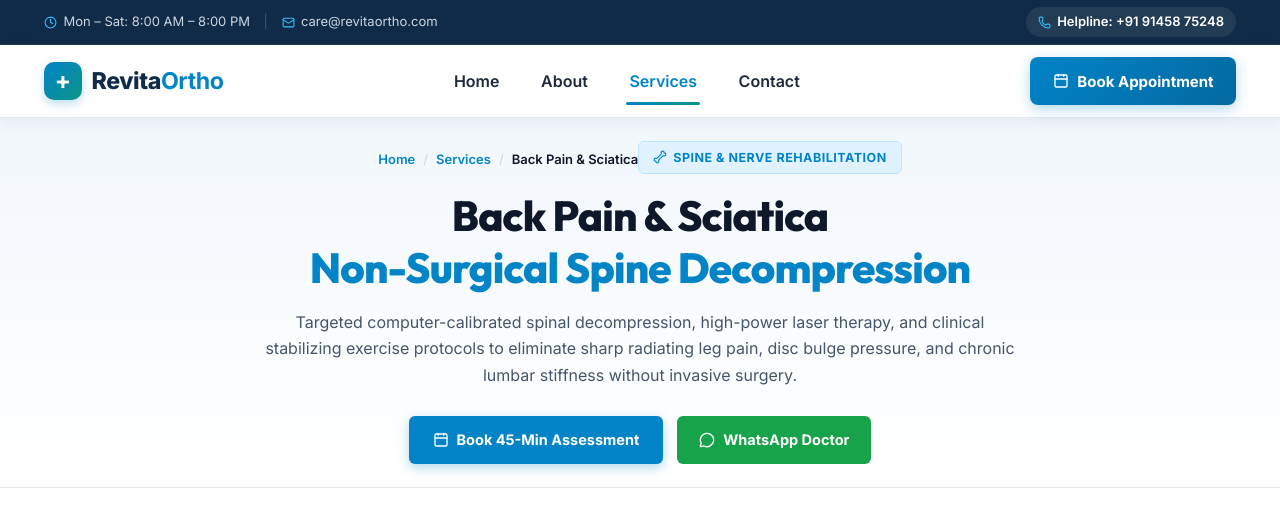
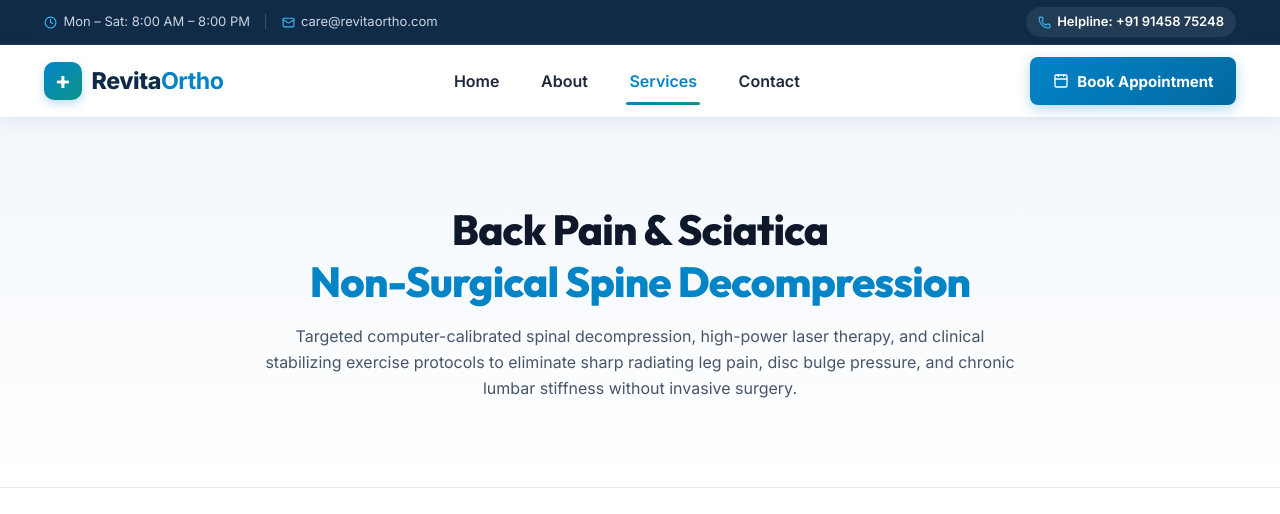
Before and after one commit to mayararothe28/physio-website, a React (Vite) app: page /services/back-pain in a window 1280 px wide. Shown: the top 514 px of the page. Built offline with nearby package versions, Linux system fonts and the light colour scheme.

Commit message:
Remove breadcrumb, kicker tag, hero buttons, and bottom CTA strip from ServiceDetailPage

```diff
--- a/src/pages/ServiceDetailPage.jsx
+++ b/src/pages/ServiceDetailPage.jsx
@@ -1,28 +1,12 @@
 import { useEffect } from "react";
-import { useParams, Link } from "react-router-dom";
+import { useParams } from "react-router-dom";
 import {
-  Bone,
-  Stethoscope,
-  Zap,
-  Activity,
   CheckCircle2,
-  Calendar,
-  MessageCircle,
-  Phone,
   ShieldCheck,
   Check,
-  Clock,
-  ArrowRight,
 } from "lucide-react";
 import { SERVICE_DETAILS } from "../data/serviceDetailsData";
 import "./ServiceDetailPage.css";
-
-const ICON_MAP = {
-  Bone,
-  Stethoscope,
-  Zap,
-  Activity,
-};
 
 const SERVICE_IMAGES = {
   "back-pain": "https://images.unsplash.com/photo-1588776814546-1ffcf47267a5?auto=format&fit=crop&w=800&q=80",
@@ -87,7 +71,6 @@ export default function ServiceDetailPage() {
     window.scrollTo({ top: 0, left: 0, behavior: "smooth" });
   }, [resolvedId]);
 
-  const IconComponent = ICON_MAP[detail.iconName] || Activity;
   const serviceImage = SERVICE_IMAGES[detail.id] || "https://images.unsplash.com/photo-1576091160550-2173dba999ef?auto=format&fit=crop&w=800&q=80";
 
   return (
@@ -95,18 +78,6 @@ export default function ServiceDetailPage() {
       {/* ─── 1. STANDARDIZED SUBPAGE HERO BANNER ─── */}
       <section className="subpage-hero-banner">
         <div className="subpage-hero-content">
-          <div className="subpage-breadcrumb">
-            <Link to="/">Home</Link>
-            <span className="breadcrumb-separator">/</span>
-            <Link to="/services">Services</Link>
-            <span className="breadcrumb-separator">/</span>
-            <span className="breadcrumb-current">{detail.title}</span>
-          </div>
-
-          <span className="subpage-kicker">
-            <IconComponent size={14} /> {detail.tag || "CLINICAL SPECIALIZATION"}
-          </span>
-
           <h1 className="subpage-title">
             {detail.title}
             <br />
@@ -116,27 +87,6 @@ export default function ServiceDetailPage() {
           <p className="subpage-lead">
             {detail.subtitle}
           </p>
-
-          <div className="subpage-hero-actions">
-            <Link
-              to={`/appointment?service=${detail.serviceCode}`}
-              className="btn-hero-book-primary"
-            >
-              <Calendar size={16} />
-              <span>Book 45-Min Assessment</span>
-            </Link>
-            <a
-              href={`https://wa.me/919145875248?text=Hello%20RevitaOrtho,%20I%20would%20like%20to%20consult%20regarding%20${encodeURIComponent(
-                detail.title
-              )}.`}
-              target="_blank"
-              rel="noreferrer"
-              className="btn-hero-whatsapp"
-            >
-              <MessageCircle size={16} />
-              <span>WhatsApp Doctor</span>
-            </a>
-          </div>
         </div>
       </section>
 
@@ -325,40 +275,6 @@ export default function ServiceDetailPage() {
         </section>
       )}
 
-      {/* ─── 6. CLEAN BOTTOM ACTION CTA STRIP (Standardized with all pages) ─── */}
-      <section className="service-bottom-cta-section">
-        <div className="detail-container service-cta-inner">
-          <span className="detail-kicker text-ice">TAKE THE FIRST STEP</span>
-          <h2>Ready to Live Life Without Joint & Spine Pain?</h2>
-          <p>
-            Schedule your comprehensive 45-minute root-cause evaluation today. Experience evidence-based physical medicine with zero waiting time.
-          </p>
-          <div className="service-cta-btn-group">
-            <Link
-              to={`/appointment?service=${detail.serviceCode}`}
-              className="btn-detail-white"
-            >
-              <Calendar size={17} />
-              <span>Book Initial Assessment</span>
-            </Link>
-            <Link to="/contact" className="btn-detail-outline-white">
-              <Phone size={17} />
-              <span>Contact Clinic Desk</span>
-            </Link>
-            <a
-              href={`https://wa.me/919145875248?text=Hello%20RevitaOrtho,%20I%20would%20like%20to%20consult%20regarding%20${encodeURIComponent(
-                detail.title
-              )}.`}
-              target="_blank"
-              rel="noreferrer"
-              className="btn-detail-whatsapp"
-            >
-              <MessageCircle size={17} />
-              <span>WhatsApp Doctor: +91 91458 75248</span>
-            </a>
-          </div>
-        </div>
-      </section>
     </main>
   );
 }
```
